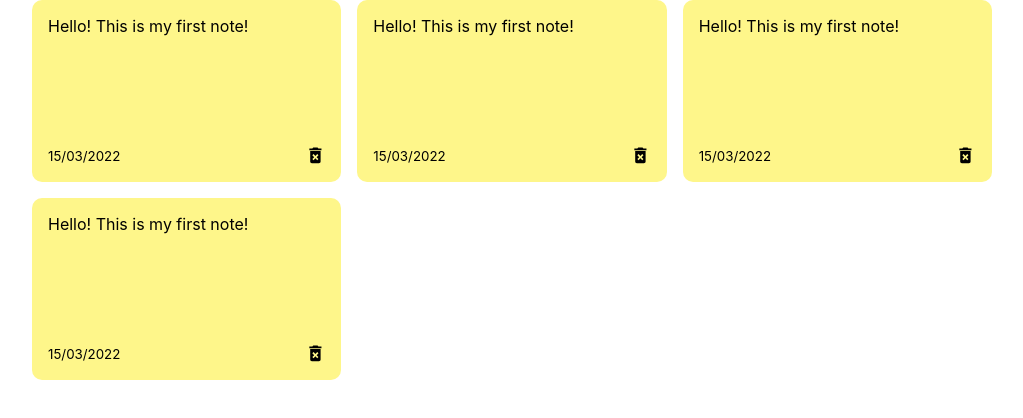
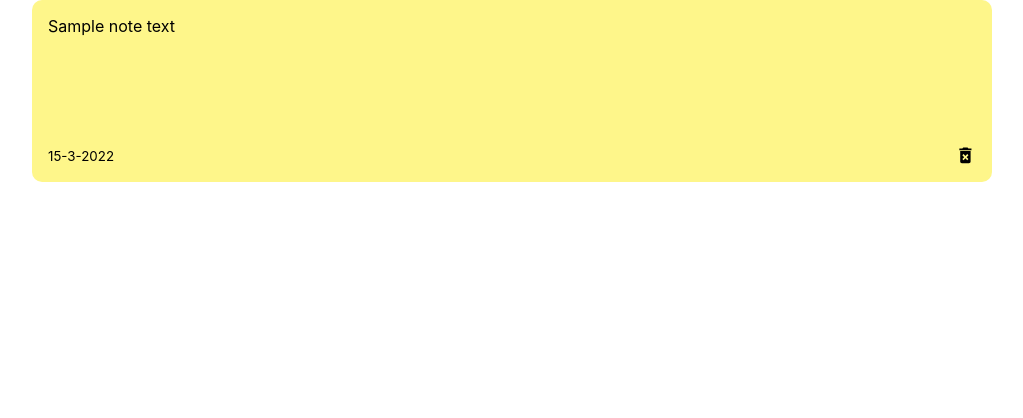
Before and after one commit to giorgigutsaevi/react-notes-app, a React (Create React App) app: page / in a window 1280 px wide. Shown: the top 418 px of the page, without its empty margins (128-1151 px from the left). Built offline with nearby package versions, Linux system fonts and the light colour scheme.

Commit message:
remove hard coded notes and use map method to create the Notes component based on our state with props

```diff
--- a/src/App.js
+++ b/src/App.js
@@ -15,7 +15,9 @@ const App = () => {
 
   return (
   <div className='container'>
-    <NotesList />
+    <NotesList
+      notes={notes}
+    />
   </div>
   )
 }
--- a/src/components/Note.js
+++ b/src/components/Note.js
@@ -1,11 +1,11 @@
 import {MdDeleteForever} from 'react-icons/md';
 
-const Note = () => {
+const Note = (props) => {
 	return (
 		<div className='note'>
-			<span>Hello! This is my first note!</span>
+			<span>{props.text}</span>
 			<div className='note-footer'>
-				<small>15/03/2022</small>
+				<small>{props.date}</small>
 				<MdDeleteForever className='delete-icon' size='1.3em'/>
 			</div>
 		</div>
--- a/src/components/NotesList.js
+++ b/src/components/NotesList.js
@@ -1,12 +1,16 @@
 import Note from "./Note";
 
-const NotesList = () => {
+const NotesList = (props) => {
 	return(
 		<div className="notes-list">
-			<Note />
-			<Note />
-			<Note />
-			<Note />
+			{props.notes.map((note) => (
+				<Note
+					key={note.id}
+					id={note.id}
+					text={note.text}
+					date={note.date}
+				/>
+				))}
 		</div>
 	)
 }
```
